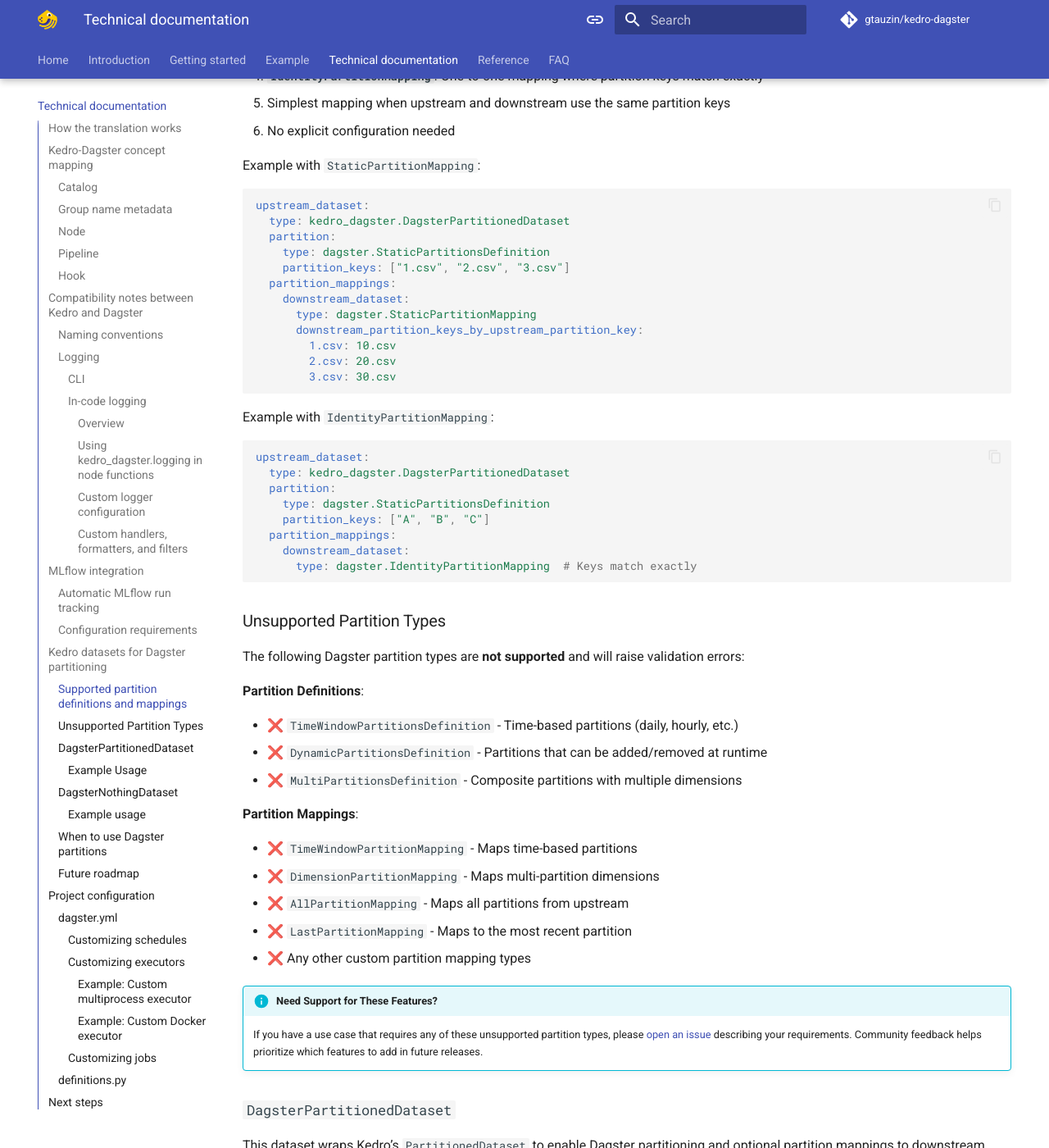
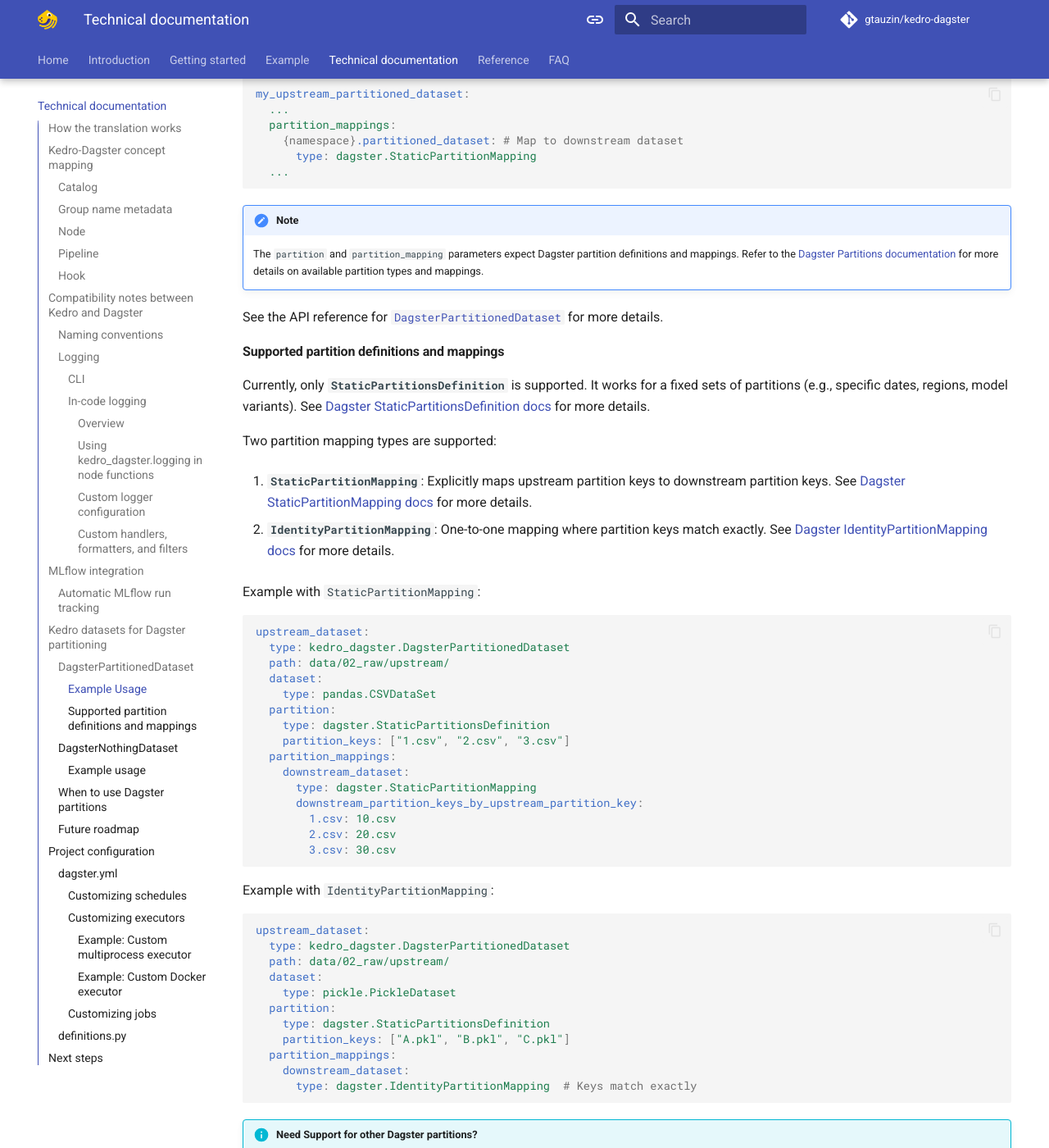
Before and after one commit to gtauzin/kedro-dagster, an MkDocs documentation site: the page built from docs/pages/technical.md, in a window 1280 px wide and 1400 px high, scrolled down 7740 px. Shown: the whole window at 82% size. Built offline with MkDocs 1.6.1 and Material for MkDocs 9.7.7, drawn with Linux system fonts in a browser that asks for light colours; comment, search, counter and statistics services are not loaded; the version menu is left out; some of the changed text lies outside the part shown.

Commit message:
Improve technical docs
Signed-off-by: Guillaume Tauzin <4648633+gtauzin@users.noreply.github.com>

````diff
--- a/docs/pages/technical.md
+++ b/docs/pages/technical.md
@@ -220,7 +220,7 @@
 
 ## MLflow integration
 
-Kedro-Dagster provides seamless integration with MLflow when using [kedro-mlflow](https://github.com/Galileo-Galilei/kedro-mlflow) for experiment tracking. When MLflow is configured in your Kedro project, Kedro-Dagster automatically captures MLflow run information and displays it in the Dagster UI.
+Kedro-Dagster provides seamless integration with MLflow when using [kedro-mlflow](https://github.com/Galileo-Galilei/kedro-mlflow) for experiment tracking. When MLflow is configured in your Kedro project, Kedro-Dagster automatically captures MLflow run information and displays it in the Dagster UI. Checkout [Kedro-MLflow documentation](https://kedro-mlflow.readthedocs.io/en/stable/) for details on setting up MLflow tracking in Kedro.
 
 ### Automatic MLflow run tracking
 
@@ -232,111 +232,15 @@
 
 Those details appear in the Dagster run logs, run tags, and asset materialization metadata, allowing users to quickly navigate between Dagster runs and their corresponding MLflow experiments.
 
-### Configuration requirements
+## Kedro datasets for Dagster partitioning
 
-To enable MLflow integration:
-
-1. **Install kedro-mlflow**: See the [Kedro-MLflow installation instructions](https://kedro-mlflow.readthedocs.io/en/latest/source/02_getting_started/01_installation/01_installation.html)
-2. **Configure MLflow** in your Kedro project following the [kedro-mlflow documentation](https://kedro-mlflow.readthedocs.io/)
-3. **MLflow UI configuration**: For example, define UI host and port or tracking URI in `conf/<env>/mlflow.yml`:
-
-```yaml
-ui:
-  host: localhost
-  port: 5000
-
-server:
-  mlflow_tracking_uri: mlruns
-```
-
-## Kedro datasets for Dagster partitioning
+!!! warning "Experimental Status"
+    Dagster partitions support in Kedro-Dagster is **experimental** and currently supports only a limited subset of Dagster's partition types. The plugin validates partition definitions and mappings at dataset instantiation and will raise clear errors for unsupported types.
 
 Kedro-Dagster provides two custom datasets to enable Dagster partitioning and asset management within Kedro projects:
 
 - **`DagsterPartitionedDataset`**: A Kedro dataset that is partitioned according to Dagster's partitioning scheme. This allows for more efficient data processing and management within Kedro pipelines.
-- **`DagsterNothingDataset`**: A special Kedro dataset that represents a "no-op" or empty dataset in Dagster. This can be useful for cases where an order in execution between two nodes needs to be enforced.
-
-!!! warning "Experimental Status"
-    Dagster partitions support in Kedro-Dagster is **experimental** and currently supports only a limited subset of Dagster's partition types. The plugin validates partition definitions and mappings at dataset instantiation and will raise clear errors for unsupported types.
-
-### Supported partition definitions and mappings
-
-Currently, only **`StaticPartitionsDefinition`** is supported:
-
-- Defines a fixed list of partition keys
-- Ideal for finite sets of partitions (e.g., specific dates, regions, model variants)
-- See [Dagster StaticPartitionsDefinition docs](https://docs.dagster.io/api/dagster/partitions#dagster.StaticPartitionsDefinition)
-
-Example:
-
-```yaml
-my_dataset:
-  type: kedro_dagster.DagsterPartitionedDataset
-  partition:
-    type: dagster.StaticPartitionsDefinition
-    partition_keys: ["2023-01-01", "2023-01-02", "2023-01-03"]
-```
-
-Two partition mapping types are supported:
-
-1. **`StaticPartitionMapping`**: Explicitly maps upstream partition keys to downstream partition keys
-   - Full control over partition relationships
-   - Example: Map 3 upstream partitions to 10 downstream partitions
-
-2. **`IdentityPartitionMapping`**: One-to-one mapping where partition keys match exactly
-   - Simplest mapping when upstream and downstream use the same partition keys
-   - No explicit configuration needed
-
-Example with `StaticPartitionMapping`:
-
-```yaml
-upstream_dataset:
-  type: kedro_dagster.DagsterPartitionedDataset
-  partition:
-    type: dagster.StaticPartitionsDefinition
-    partition_keys: ["1.csv", "2.csv", "3.csv"]
-  partition_mappings:
-    downstream_dataset:
-      type: dagster.StaticPartitionMapping
-      downstream_partition_keys_by_upstream_partition_key:
-        1.csv: 10.csv
-        2.csv: 20.csv
-        3.csv: 30.csv
-```
-
-Example with `IdentityPartitionMapping`:
-
-```yaml
-upstream_dataset:
-  type: kedro_dagster.DagsterPartitionedDataset
-  partition:
-    type: dagster.StaticPartitionsDefinition
-    partition_keys: ["A", "B", "C"]
-  partition_mappings:
-    downstream_dataset:
-      type: dagster.IdentityPartitionMapping  # Keys match exactly
-```
-
-### Unsupported Partition Types
-
-The following Dagster partition types are **not supported** and will raise validation errors:
-
-**Partition Definitions**:
-
-- ❌ `TimeWindowPartitionsDefinition` - Time-based partitions (daily, hourly, etc.)
-- ❌ `DynamicPartitionsDefinition` - Partitions that can be added/removed at runtime
-- ❌ `MultiPartitionsDefinition` - Composite partitions with multiple dimensions
-
-**Partition Mappings**:
-
-- ❌ `TimeWindowPartitionMapping` - Maps time-based partitions
-- ❌ `DimensionPartitionMapping` - Maps multi-partition dimensions
-- ❌ `AllPartitionMapping` - Maps all partitions from upstream
-- ❌ `LastPartitionMapping` - Maps to the most recent partition
-- ❌ Any other custom partition mapping types
-
-!!! info "Need Support for These Features?"
-    If you have a use case that requires any of these unsupported partition types, please [open an issue](https://github.com/gtauzin/kedro-dagster/issues) describing your requirements. Community feedback helps prioritize which features to add in future releases.
+- **`DagsterNothingDataset`**: A special Kedro dataset that represents a "no-op" or empty dataset in Dagster. This can be useful for cases where an order in execution between two nodes needs to be enforced. It can also be used to forced dependency between nodes outised of the Dagster partitions context.
 
 ### `DagsterPartitionedDataset`
 
@@ -393,6 +297,55 @@
     The `partition` and `partition_mapping` parameters expect Dagster partition definitions and mappings. Refer to the [Dagster Partitions documentation](https://docs.dagster.io/concepts/partitions-schedules-sensors/partitions) for more details on available partition types and mappings.
 
 See the API reference for [`DagsterPartitionedDataset`](reference.md#dagsterpartitioneddataset) for more details.
+
+#### Supported partition definitions and mappings
+
+Currently, only **`StaticPartitionsDefinition`** is supported. It works for a fixed sets of partitions (e.g., specific dates, regions, model variants). See [Dagster StaticPartitionsDefinition docs](https://docs.dagster.io/api/dagster/partitions#dagster.StaticPartitionsDefinition) for more details.
+
+Two partition mapping types are supported:
+
+1. **`StaticPartitionMapping`**: Explicitly maps upstream partition keys to downstream partition keys. See [Dagster StaticPartitionMapping docs](https://docs.dagster.io/api/dagster/partitions#dagster.StaticPartitionMapping) for more details.
+
+2. **`IdentityPartitionMapping`**: One-to-one mapping where partition keys match exactly. See [Dagster IdentityPartitionMapping docs](https://docs.dagster.io/api/dagster/partitions#dagster.IdentityPartitionMapping) for more details.
+
+Example with `StaticPartitionMapping`:
+
+```yaml
+upstream_dataset:
+  type: kedro_dagster.DagsterPartitionedDataset
+  path: data/02_raw/upstream/
+  dataset:
+    type: pandas.CSVDataSet
+  partition:
+    type: dagster.StaticPartitionsDefinition
+    partition_keys: ["1.csv", "2.csv", "3.csv"]
+  partition_mappings:
+    downstream_dataset:
+      type: dagster.StaticPartitionMapping
+      downstream_partition_keys_by_upstream_partition_key:
+        1.csv: 10.csv
+        2.csv: 20.csv
+        3.csv: 30.csv
+```
+
+Example with `IdentityPartitionMapping`:
+
+```yaml
+upstream_dataset:
+  type: kedro_dagster.DagsterPartitionedDataset
+  path: data/02_raw/upstream/
+  dataset:
+    type: pickle.PickleDataset
+  partition:
+    type: dagster.StaticPartitionsDefinition
+    partition_keys: ["A.pkl", "B.pkl", "C.pkl"]
+  partition_mappings:
+    downstream_dataset:
+      type: dagster.IdentityPartitionMapping  # Keys match exactly
+```
+
+!!! info "Need Support for other Dagster partitions?"
+    If you have a use case that requires any unsupported partition types, please [open an issue](https://github.com/gtauzin/kedro-dagster/issues) describing your requirements.
 
 ### `DagsterNothingDataset`
 
````
